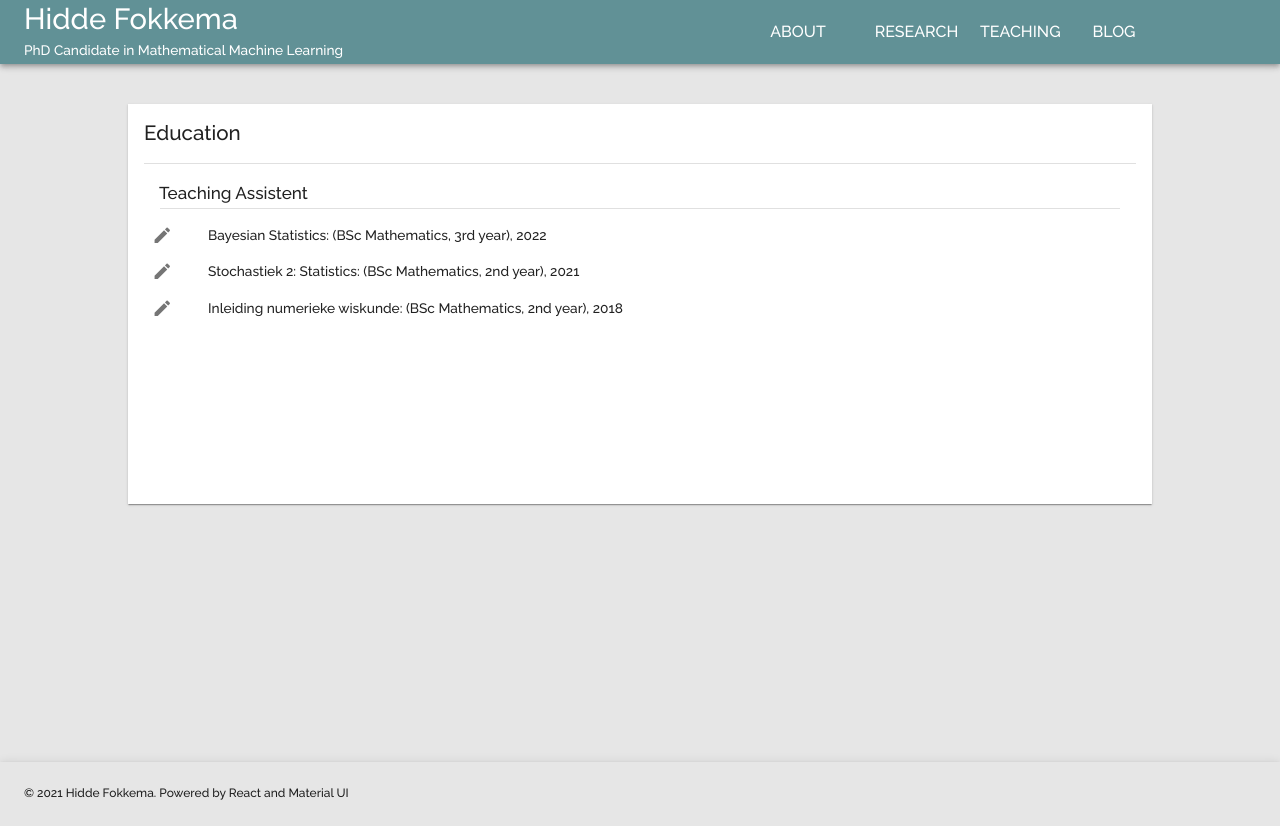
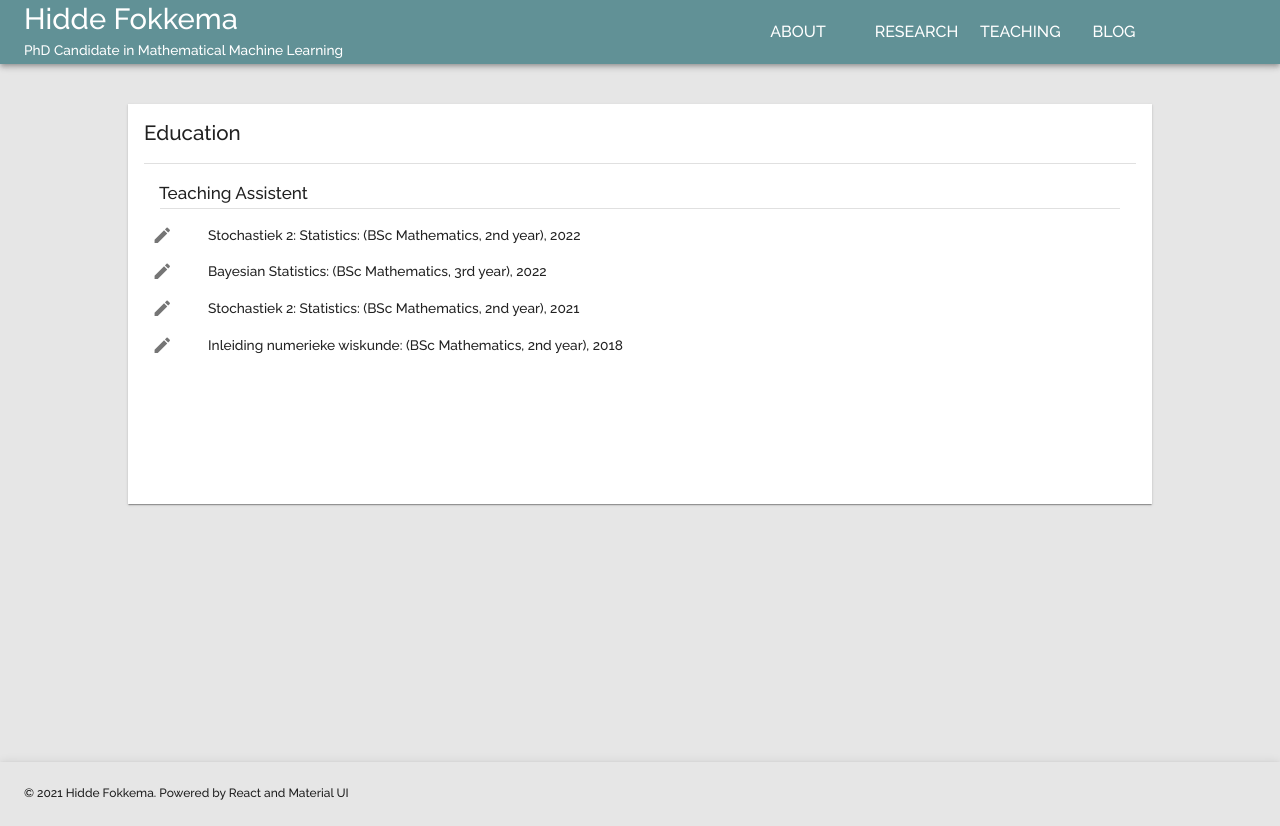
Before and after one commit to HiddeFok/personal-website-react, a React (Create React App) app: page /teaching in a window 1280 px wide. Built offline with nearby package versions, Linux system fonts and the light colour scheme.

Commit message:
Updated teaching and news

```diff
--- a/src/components/TwitterCard.tsx
+++ b/src/components/TwitterCard.tsx
@@ -7,12 +7,12 @@ const TwitterCard: React.FC = () => {
   return (
     <Card sx={{
       // height: "50vh",
-      maxHeight: "35vh",
+      maxHeight: "45vh",
       padding: "10px 0 10px 0",
       margin: "0 5% 10% 5%"
     }}>
       <CardContent sx={{
-        maxHeight: "30vh",
+        maxHeight: "40vh",
         overflow: "auto"
       }}>
         <a className="twitter-timeline" href="https://twitter.com/Hidde_Fokkema?ref_src=twsrc%5Etfw">
--- a/src/data/news.tsx
+++ b/src/data/news.tsx
@@ -4,6 +4,9 @@ export interface newsItem {
 }
 
 export const newsItems: newsItem[] = [
+  {
+    title: "2022-09: Going to the YES workshop on Optimal Transport, Statistics and Machine Learning."
+  },
   {
     title: "2022-07: Going to COLT 2022 in London."
   },
--- a/src/data/teaching.ts
+++ b/src/data/teaching.ts
@@ -5,6 +5,11 @@ export interface Course {
 }
 
 export const courseList: Course[] = [
+  {
+    title: "Stochastiek 2: Statistics",
+    year: 2022,
+    level: "BSc Mathematics, 2nd year"
+  },
   {
     title: "Bayesian Statistics",
     year: 2022,
```
